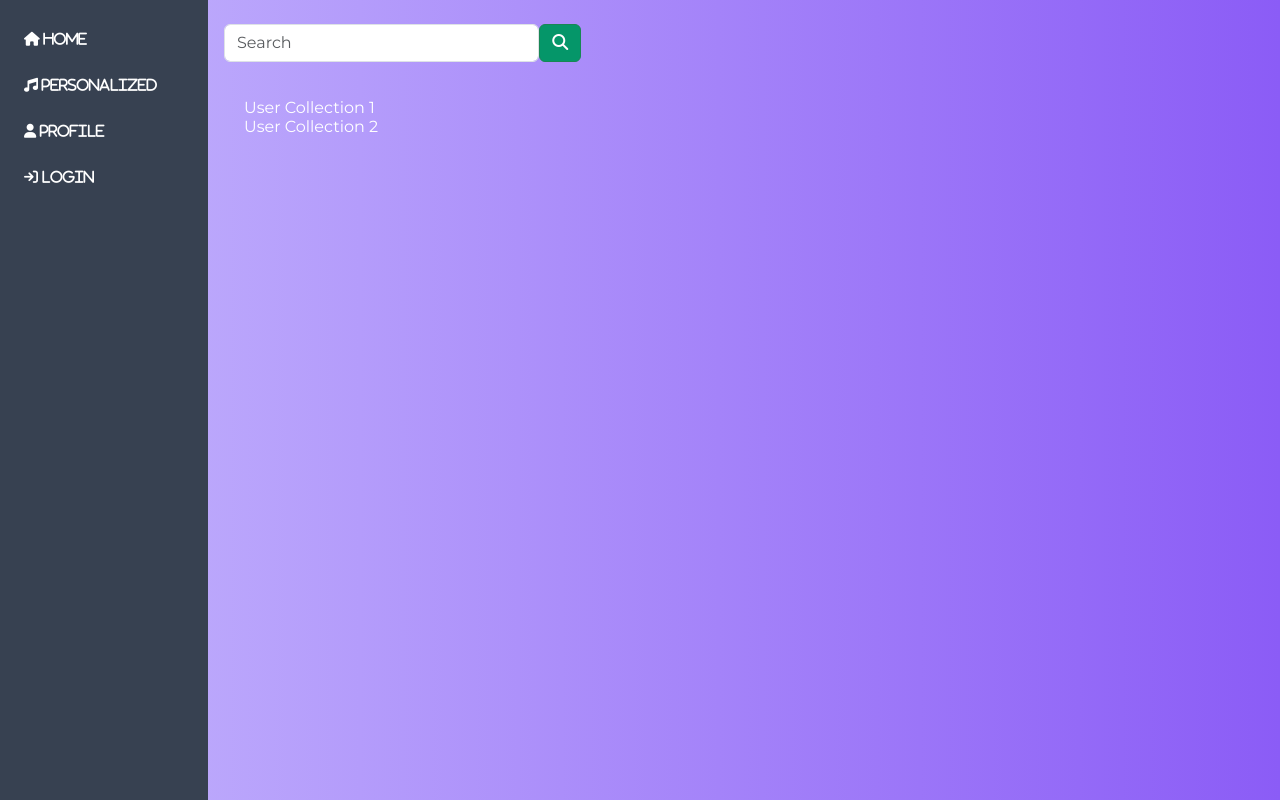
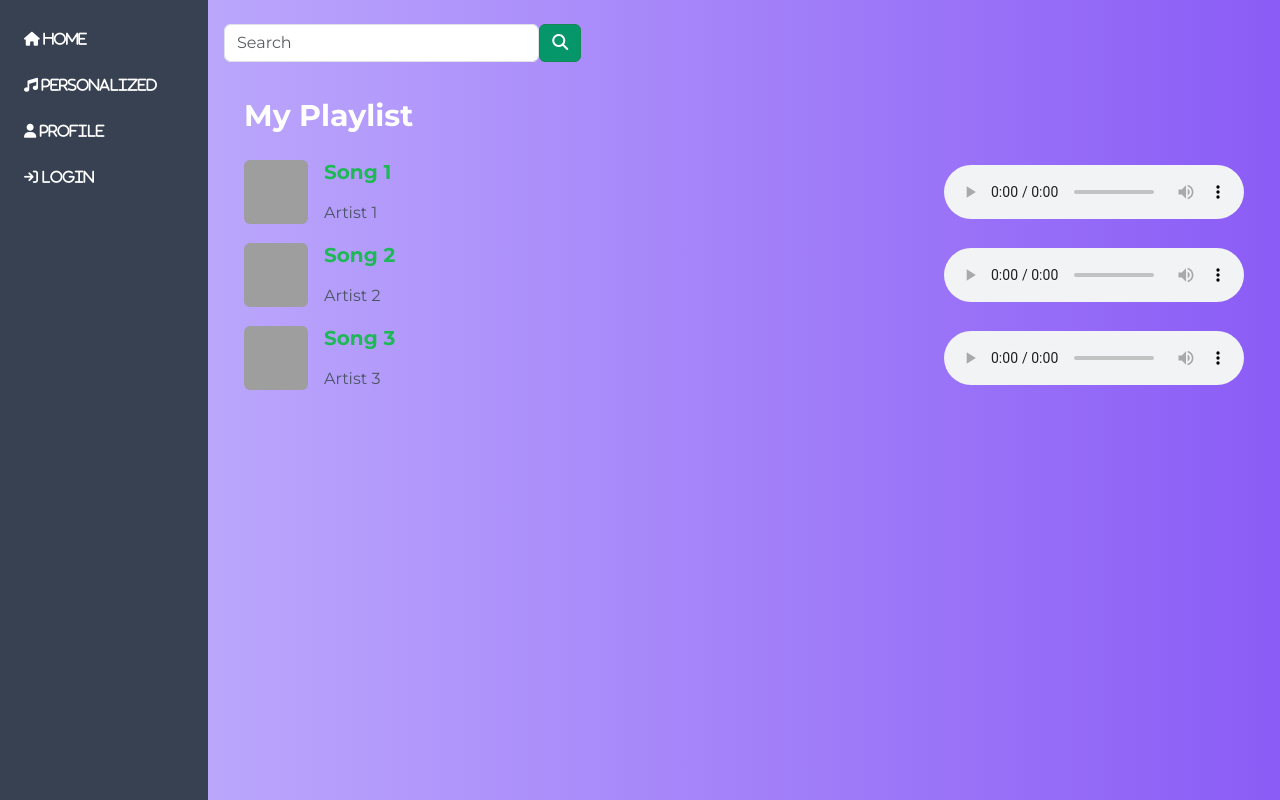
Before and after one commit to ritika1dotcom/myFinalproject, a Django app: page /content/collections/ in a window 1280 px wide. Run offline with Django 4.2, Linux system fonts and the light colour scheme; style sheets or scripts are compiled from the project's sources; grey boxes are pictures that could not be loaded.

Commit message:
playlist

```diff
--- a/spotify/views.py
+++ b/spotify/views.py
@@ -3,6 +3,8 @@ import spotipy
 from spotipy.oauth2 import SpotifyClientCredentials
 from django.conf import settings
 import random
+from spotipy import Spotify
+
 
 # Fetch client credentials from settings
 SPOTIPY_CLIENT_ID = settings.SPOTIPY_CLIENT_ID
--- a/templates/collections.html
+++ b/templates/collections.html
@@ -1,24 +1,43 @@
 {% extends "base.html" %}
 
 {% block content %}
-
-    <section class="user-collections">
-        <!-- User's Collections Here -->
-        <div class="user-collections">
-            <div class="collection">
-                <h3>User Collection 1</h3>
-                <!-- Collection Content for User 1 -->
-            </div>
-
-            <div class="collection">
-                <h3>User Collection 2</h3>
-                <!-- Collection Content for User 2 -->
-            </div>
-
-            <!-- Add more collection divs for additional users -->
-
-            <!-- ... (other content) ... -->
-        </div>
-    </section>
-
-{% endblock %}
+    <div class="container mx-auto py-8">
+        <h1 class="text-3xl font-semibold mb-4">My Playlist</h1>
+        <ul class="space-y-4">
+            <li class="flex items-center">
+                <img class="w-16 h-16 rounded" src="song1.jpg" alt="Album Cover">
+                <div class="ml-4">
+                    <h2 class="text-xl font-semibold">Song 1</h2>
+                    <p class="text-gray-600">Artist 1</p>
+                </div>
+                <audio class="ml-auto" controls>
+                    <source src="song1.mp3" type="audio/mpeg">
+                    Your browser does not support the audio element.
+                </audio>
+            </li>
+            <li class="flex items-center">
+                <img class="w-16 h-16 rounded" src="song2.jpg" alt="Album Cover">
+                <div class="ml-4">
+                    <h2 class="text-xl font-semibold">Song 2</h2>
+                    <p class="text-gray-600">Artist 2</p>
+                </div>
+                <audio class="ml-auto" controls>
+                    <source src="song2.mp3" type="audio/mpeg">
+                    Your browser does not support the audio element.
+                </audio>
+            </li>
+            <li class="flex items-center">
+                <img class="w-16 h-16 rounded" src="song3.jpg" alt="Album Cover">
+                <div class="ml-4">
+                    <h2 class="text-xl font-semibold">Song 3</h2>
+                    <p class="text-gray-600">Artist 3</p>
+                </div>
+                <audio class="ml-auto" controls>
+                    <source src="song3.mp3" type="audio/mpeg">
+                    Your browser does not support the audio element.
+                </audio>
+            </li>
+            <!-- Add more songs as needed -->
+        </ul>
+    </div>
+    {% endblock %}
```
Also changed, not shown: templates/playlist.html (added, +43 -0 lines), 1 other file.
